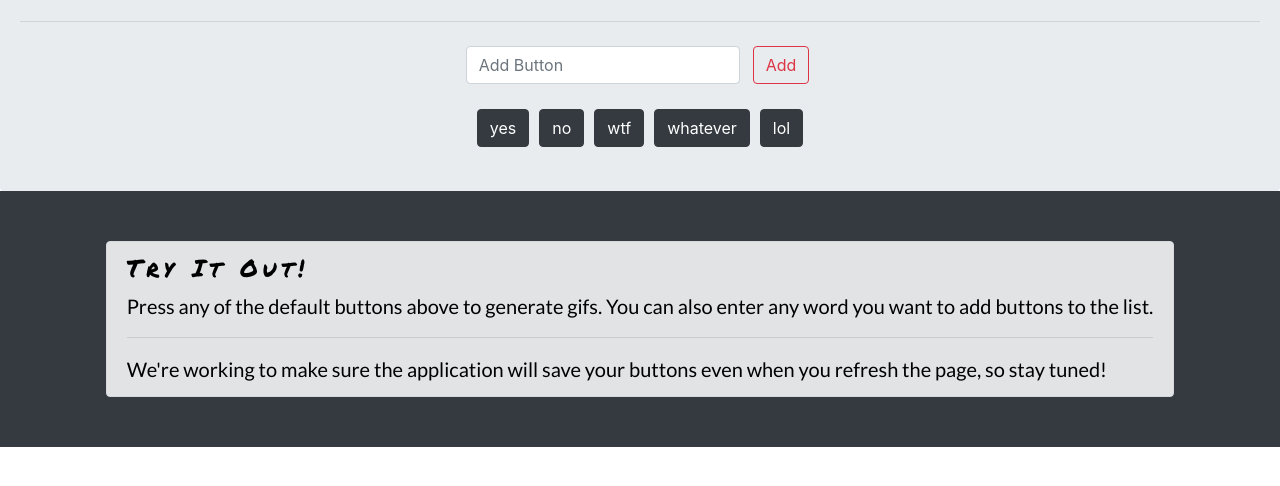
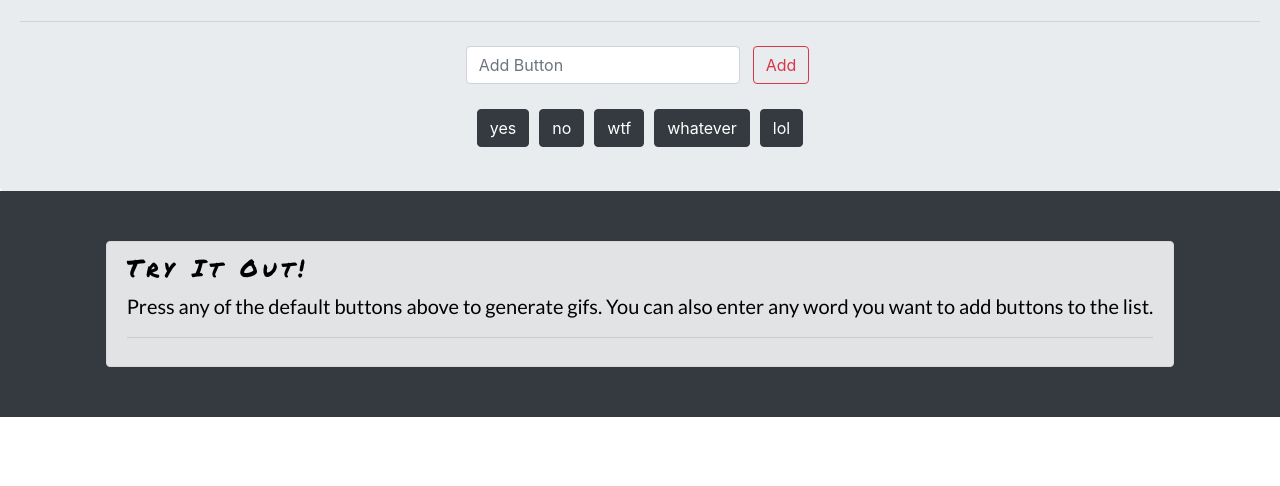
Before and after one commit to whereispolaris/giphy-api-app, a plain HTML site: page index.html in a window 1280 px wide. Shown: the part 128-614 px from the top of the page. Drawn offline with nearby package versions, Linux system fonts and the light colour scheme.

Commit message:
Commented out localStorage "coming soon" message.

```diff
--- a/index.html
+++ b/index.html
@@ -37,8 +37,8 @@
                 <p>Press any of the default buttons above to generate gifs. You can also enter any word you want to add
                     buttons to the list.</p>
                 <hr>
-                <p class="mb-0">We're working to make sure the application will save your buttons even when you refresh
-                    the page, so stay tuned!</p>
+                <!-- <p class="mb-0">We're working to make sure the application will save your buttons even when you refresh
+                    the page, so stay tuned!</p> -->
             </div>
         </div>
     </div>
```
